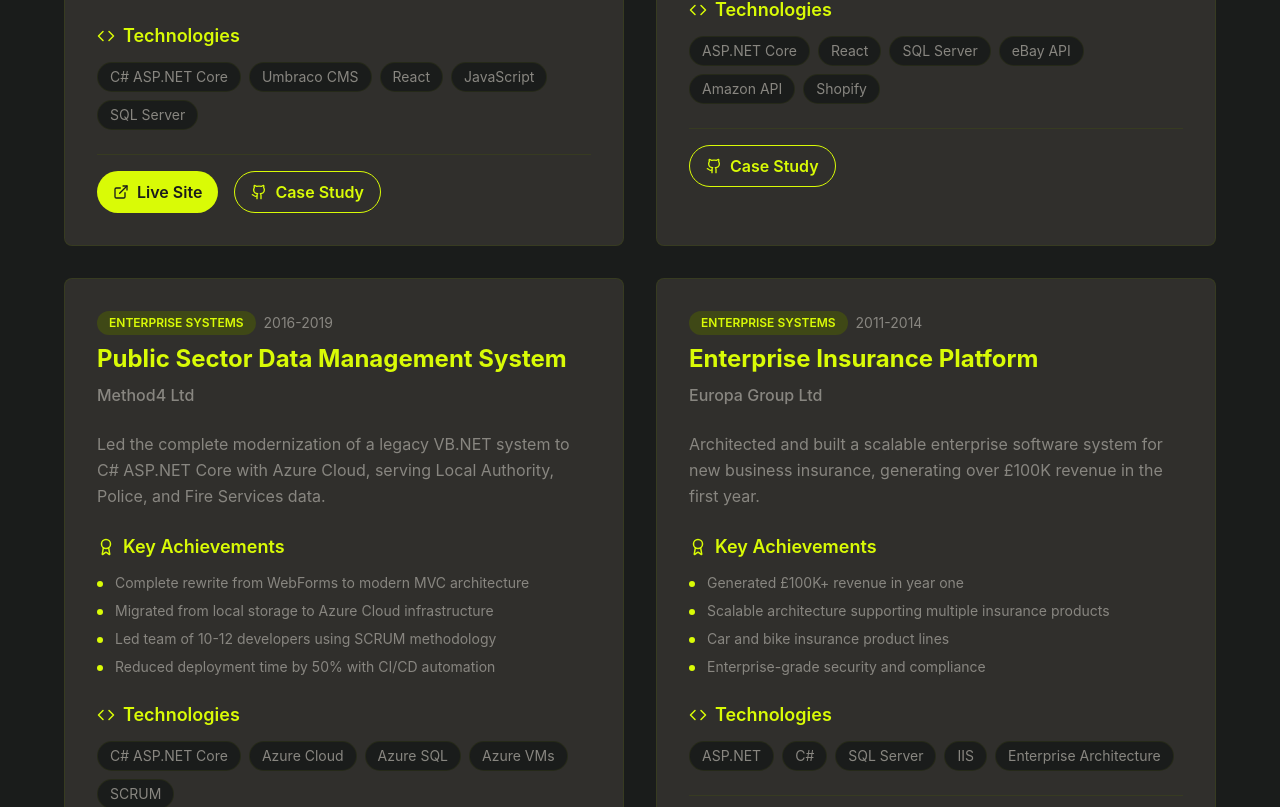
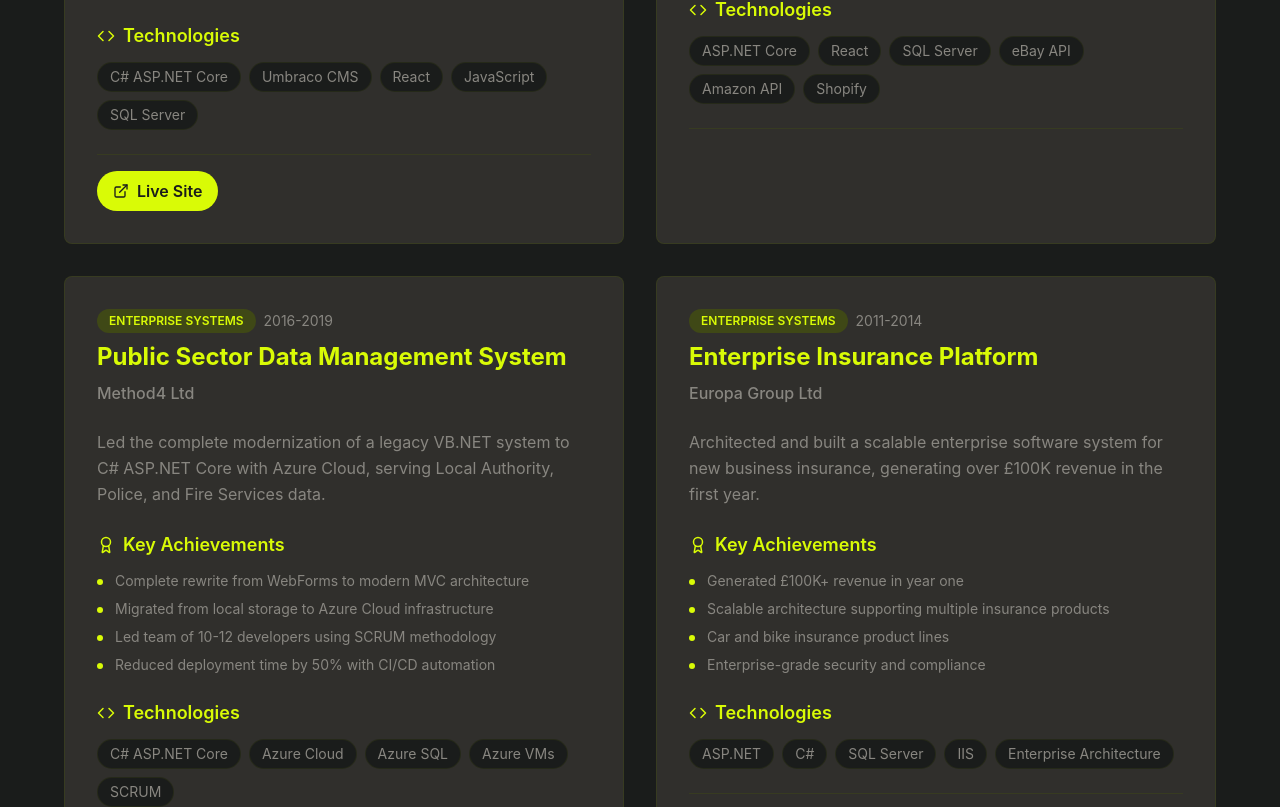
Before and after one commit to neil-andrew-mccarthy/neil-mccarthy-portfolio, a React (Vite) app: page / in a window 1280 px wide. Shown: the part 4913-5720 px from the top of the page. Built offline with nearby package versions, Linux system fonts and the light colour scheme; the HTML template or start-up script is replaced by a standard one.

Commit message:
case study button switch off

```diff
--- a/src/components/ProjectsSection.jsx
+++ b/src/components/ProjectsSection.jsx
@@ -138,10 +138,10 @@ const ProjectsSection = () => {
                         Live Site
                       </a>
                     )}
-                    <button className="flex items-center gap-2 px-4 py-2 border border-[#d9fb06] text-[#d9fb06] rounded-full font-semibold hover:bg-[#d9fb06] hover:text-[#1a1c1b] transition-all duration-300">
+                    {/* <button className="flex items-center gap-2 px-4 py-2 border border-[#d9fb06] text-[#d9fb06] rounded-full font-semibold hover:bg-[#d9fb06] hover:text-[#1a1c1b] transition-all duration-300">
                       <Github size={16} />
                       Case Study
-                    </button>
+                    </button> */}
                   </div>
                 </div>
               </div>
```
